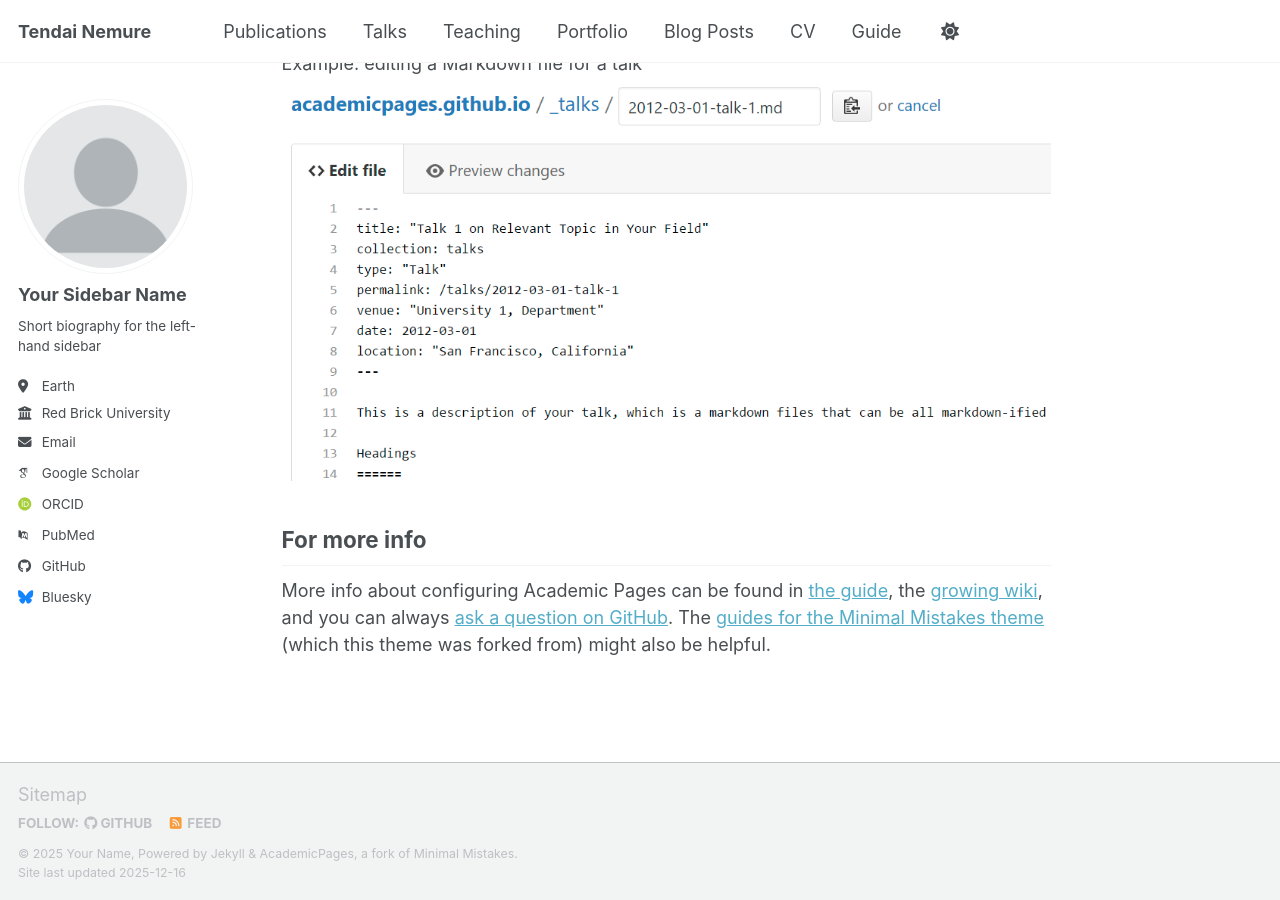
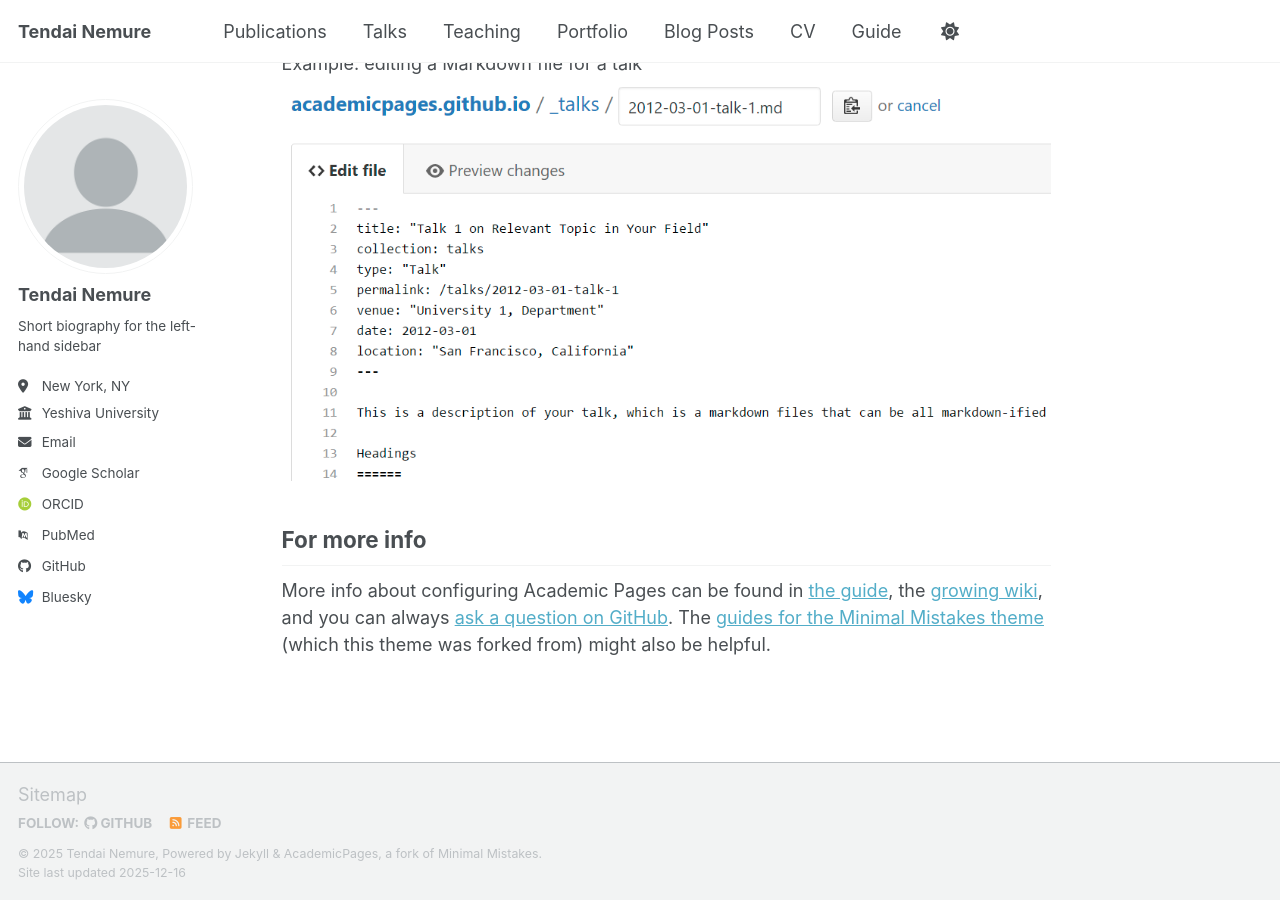
Before and after one commit to picassoendless/picassoendless.github.io, a Jekyll site: the page built from _pages/about.md, in a window 1280 px wide and 900 px high, scrolled down 2718 px. Built offline with Jekyll 4.4.1, drawn with Linux system fonts in a browser that asks for light colours; some web fonts are replaced; a script bundle is joined from its source files by our own code; library files that are not in the unit come from our copies.

Commit message:
Update _config.yml

```diff
--- a/_config.yml
+++ b/_config.yml
@@ -11,9 +11,9 @@
 site_theme               : "default" # Currently available options are "default", "air"
 title                    : "Tendai Nemure"
 title_separator          : "-"
-name                     : &name "Your Name"
+name                     : &name "Tendai Nemure"
 description              : &description "Your Name's academic portfolio"   # Update this with a general description of your site, this is the default if not overridden by a page
-url                      : https://academicpages.github.io # The base hostname & protocol for your site e.g. "https://[your GitHub username].github.io",
+url                      : https://picassoendless.github.io/ # The base hostname & protocol for your site e.g. "https://[your GitHub username].github.io",
                                                            # or if you already have some other page hosted on Github then use "https://[your GitHub username].github.io/[Your Repo Name]"
 baseurl                  : "" # the subpath of your site, e.g. "/blog"
 repository               : "academicpages/academicpages.github.io"
@@ -24,13 +24,13 @@
 author:
   # Biographic information
   avatar           : "profile.png"
-  name             : "Your Sidebar Name"
+  name             : "Tendai Nemure"
   pronouns         : # example: "she/her"
   bio              : "Short biography for the left-hand sidebar"
-  location         : "Earth"
-  employer         : "Red Brick University"
+  location         : "New York, NY"
+  employer         : "Yeshiva University"
   uri              : # URL
-  email            : "none@example.org"
+  email            : "tnemure@mail.yu.edu"
 
   # Academic websites
   academia         : # URL
```
